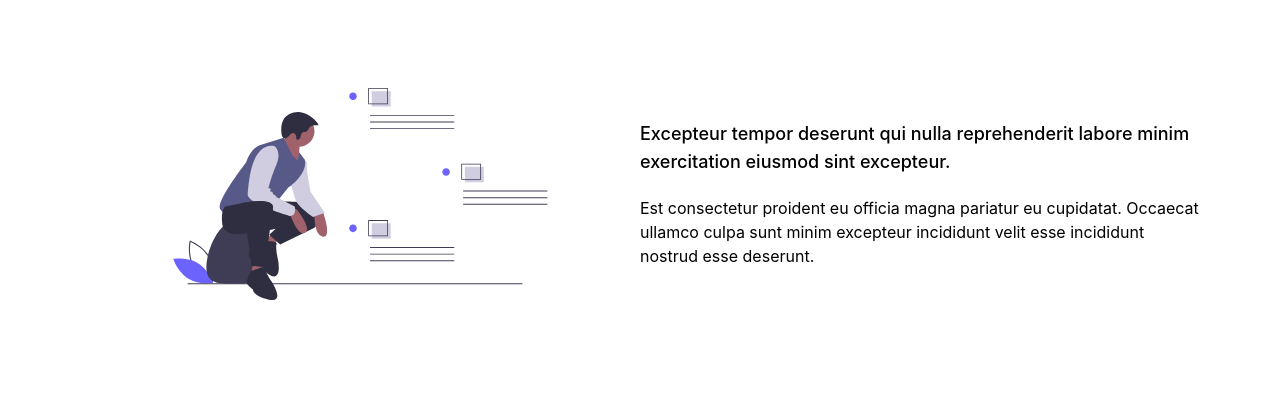
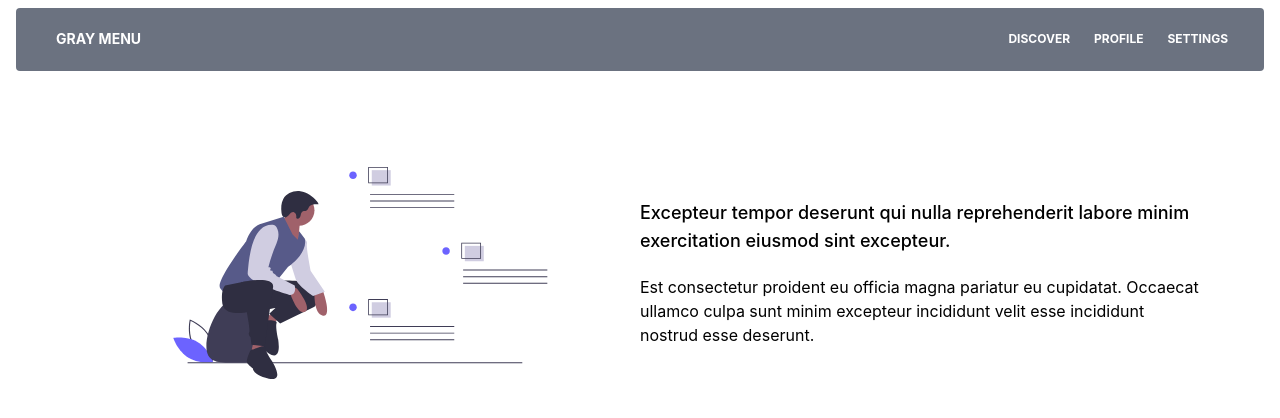
Before and after one commit to PK007PK/p41gsap, a React (Create React App) app: page / in a window 1280 px wide. Shown: the top 418 px of the page. Built offline with nearby package versions, Linux system fonts and the light colour scheme.

Commit message:
Add menu component

```diff
--- a/src/App.js
+++ b/src/App.js
@@ -2,6 +2,7 @@
 import styled from "styled-components";
 import AppProvider, { AppContext } from "./AppContext";
 import Layout from "./components/Layout";
+import Menu from "./components/Menu";
 import GlobalStyles from "./components/styles/GlobalStyles";
 import SvgScene from "./components/SvgScene";
 
@@ -23,6 +24,7 @@
   return (
     <AppProvider>
       <GlobalStyles />
+      <Menu />
       <Layout>
         <SvgScene />
       </Layout>
--- /dev/null
+++ b/src/components/Menu.js
@@ -0,0 +1,59 @@
+export default function Menu() {
+  return (
+    <div className="flex flex-wrap py-2">
+      <div className="w-full px-4">
+        <nav className="relative flex flex-wrap items-center justify-between px-2 py-3 navbar-expand-lg bg-gray-500 rounded">
+          <div className="container px-4 mx-auto flex flex-wrap items-center justify-between">
+            <div className="w-full relative flex justify-between lg:w-auto px-4 lg:static lg:block lg:justify-start">
+              <a
+                className="text-sm font-bold leading-relaxed inline-block mr-4 py-2 whitespace-no-wrap uppercase text-white"
+                href="#pablo"
+              >
+                gray Menu
+              </a>
+              <button
+                className="cursor-pointer text-xl leading-none px-3 py-1 border border-solid border-transparent rounded bg-transparent block lg:hidden outline-none focus:outline-none"
+                type="button"
+              >
+                <span className="block relative w-6 h-px rounded-sm bg-white"></span>
+                <span className="block relative w-6 h-px rounded-sm bg-white mt-1"></span>
+                <span className="block relative w-6 h-px rounded-sm bg-white mt-1"></span>
+              </button>
+            </div>
+            <div
+              className="flex lg:flex-grow items-center"
+              id="example-navbar-info"
+            >
+              <ul className="flex flex-col lg:flex-row list-none ml-auto">
+                <li className="nav-item">
+                  <a
+                    className="px-3 py-2 flex items-center text-xs uppercase font-bold leading-snug text-white hover:opacity-75"
+                    href="#pablo"
+                  >
+                    Discover
+                  </a>
+                </li>
+                <li className="nav-item">
+                  <a
+                    className="px-3 py-2 flex items-center text-xs uppercase font-bold leading-snug text-white hover:opacity-75"
+                    href="#pablo"
+                  >
+                    Profile
+                  </a>
+                </li>
+                <li className="nav-item">
+                  <a
+                    className="px-3 py-2 flex items-center text-xs uppercase font-bold leading-snug text-white hover:opacity-75"
+                    href="#pablo"
+                  >
+                    Settings
+                  </a>
+                </li>
+              </ul>
+            </div>
+          </div>
+        </nav>
+      </div>
+    </div>
+  );
+}
```
